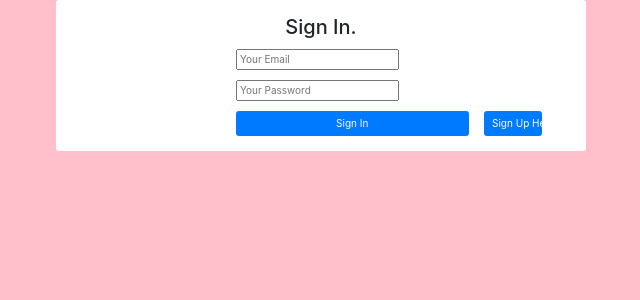
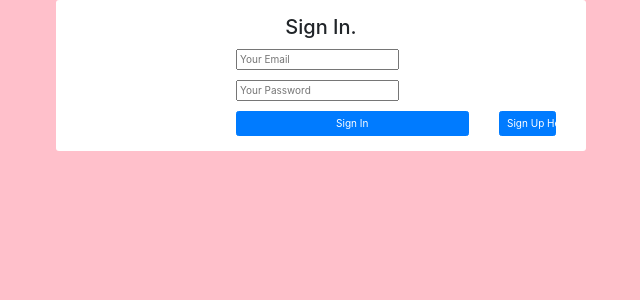
Before and after one commit to kjrohr/relationshiprepophp, a PHP site: page /login.php in a window 1280 px wide. Shown: the top 300 px of the page, without its empty margins (319-959 px from the left). Run offline with PHP 8.4, Linux system fonts and the light colour scheme; some libraries are stand-ins or nearby versions.

Commit message:
Styling the login form

```diff
--- a/login.php
+++ b/login.php
@@ -86,8 +86,9 @@
     <div class="col-sm-9">
   <button type="submit"  name="btn-login" class="btn btn-primary btn-block">Sign In</button>
 </div></div>
-  <a href="add_data.php" class="col-sm-2 btn btn-primary btn-block">Sign Up Here...</a>
-
+<div class="col-sm-3" style="float:right;">
+  <a href="add_data.php" class="btn btn-primary btn-block">Sign Up Here...</a>
+</div>
     </form>
 
 
```
